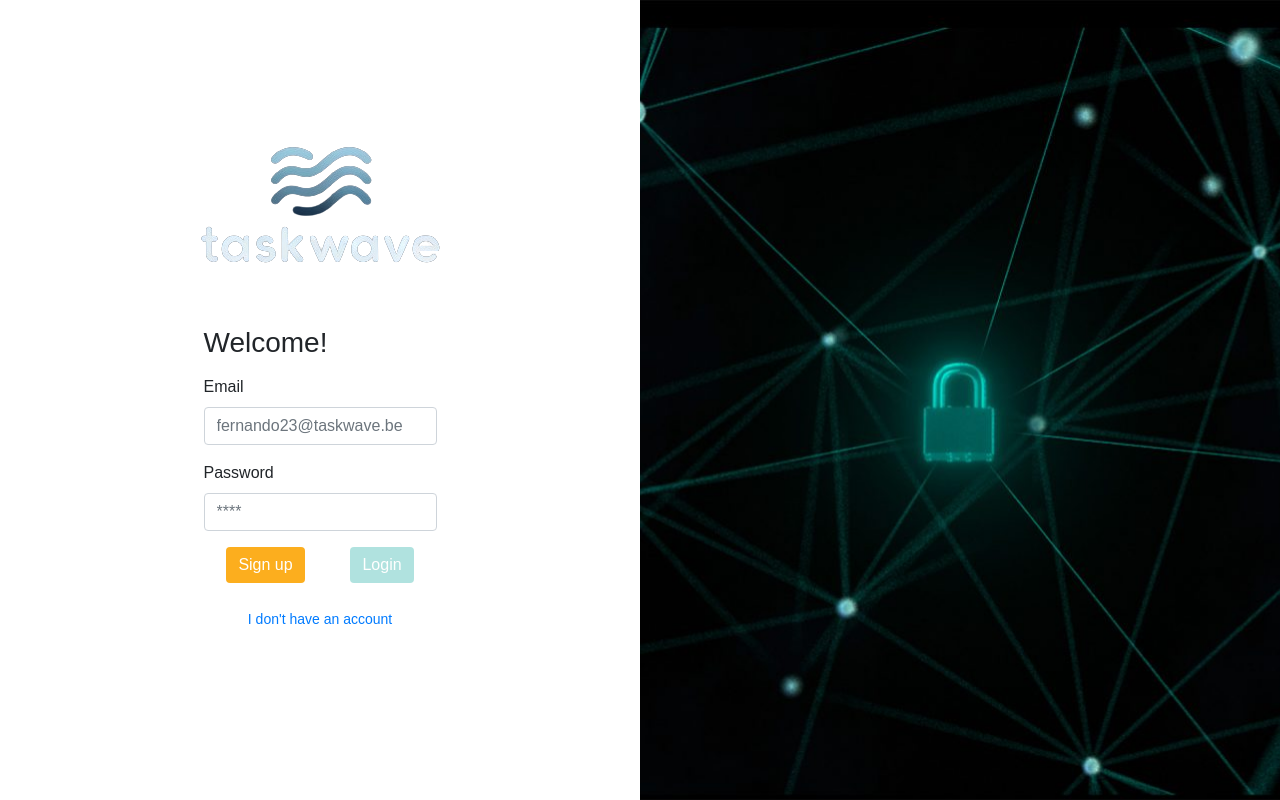
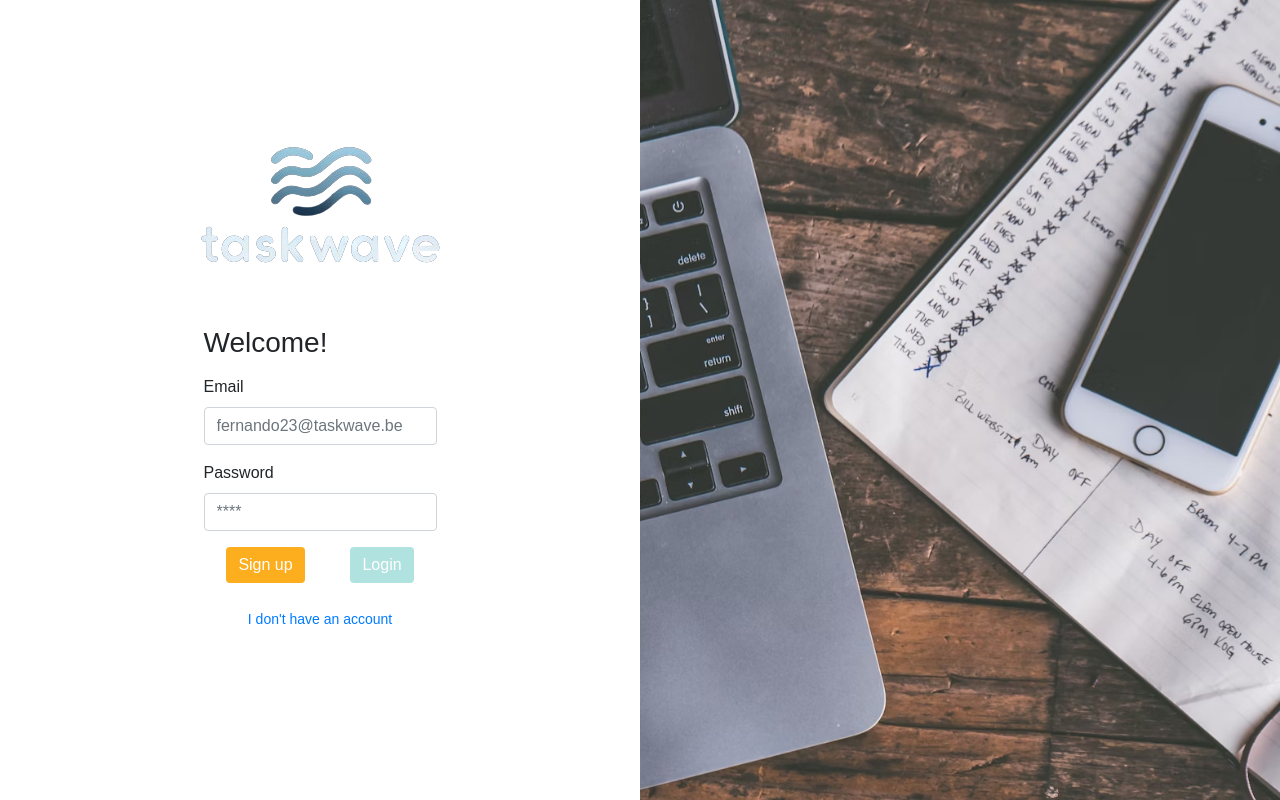
Before and after one commit to BertoPolo/numentech, a React (Create React App) app: page / in a window 1280 px wide. Built offline with nearby package versions, Linux system fonts and the light colour scheme; the HTML template or start-up script is replaced by a standard one.

Commit message:
change login background

```diff
--- a/src/App.css
+++ b/src/App.css
@@ -75,7 +75,7 @@ body {
 }
 
 .loginBG {
-  background-image: url("../public/background_loginpage.jpg");
+  background-image: url("../public/background_loginpage.avif");
   background-repeat: no-repeat;
   background-size: cover;
   background-position: center;
```
Also changed, not shown: public/background_loginpage.avif (added).
